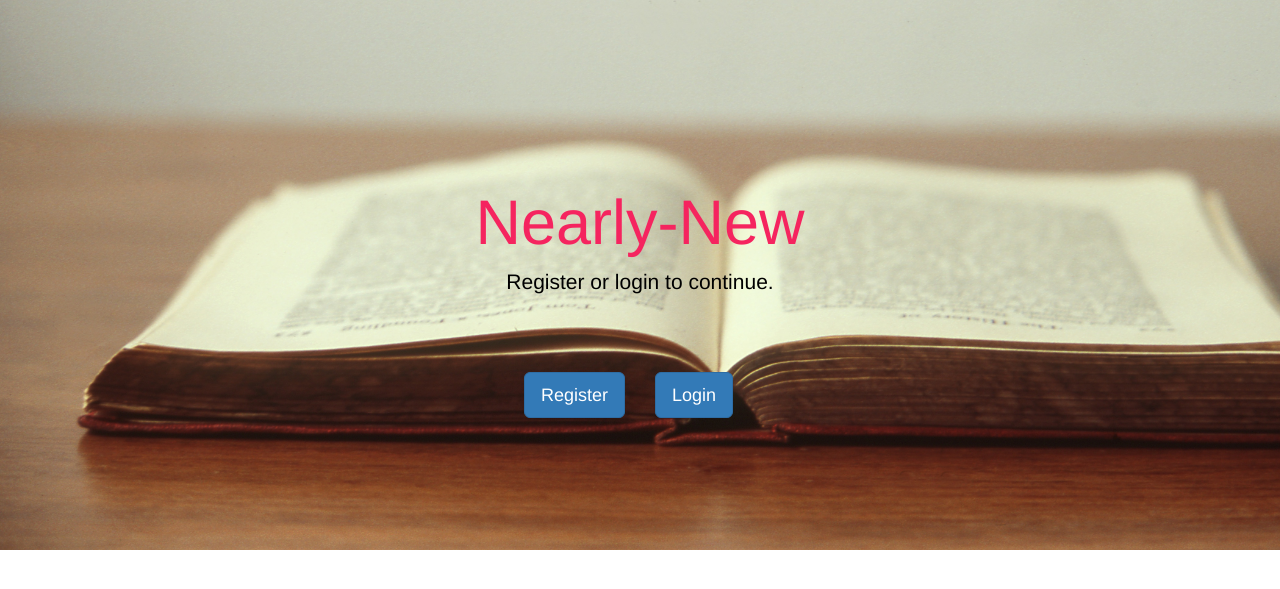
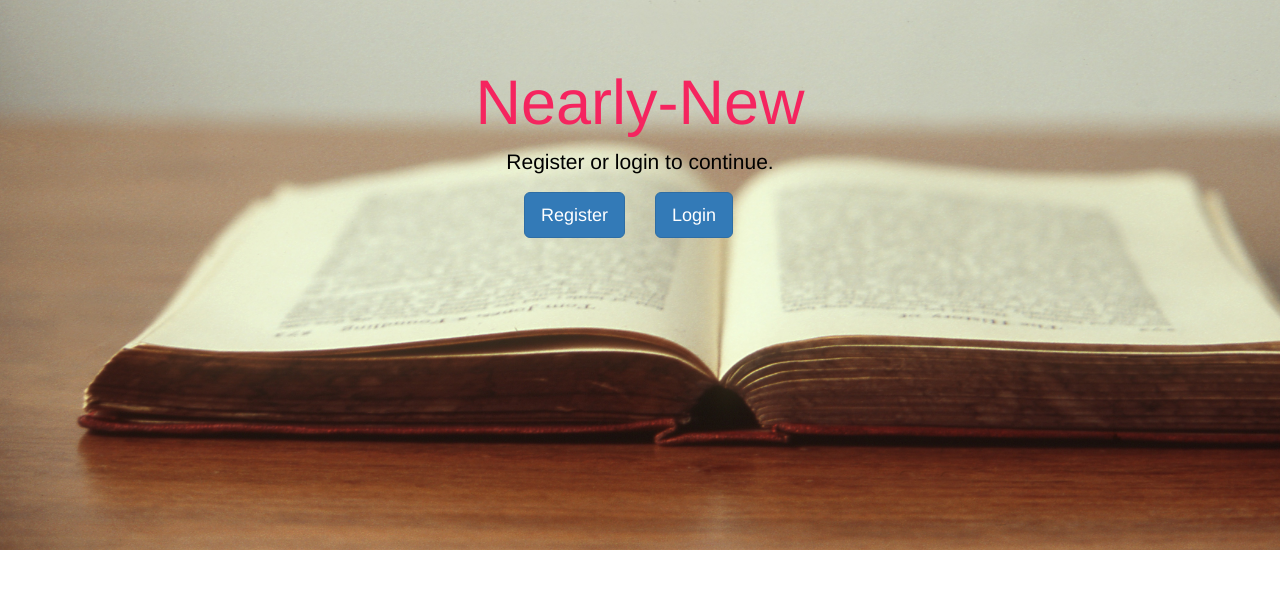
Before and after one commit to dht93/flask_nearly_new_webapp, a Flask app: page / in a window 1280 px wide. Shown: the top 589 px of the page. Run offline with Flask 2, Linux system fonts and the light colour scheme; some libraries are stand-ins or nearby versions.

Commit message:
Minor changes to home.html and login.html

```diff
--- a/templates/home.html
+++ b/templates/home.html
@@ -1,21 +1,13 @@
 {%extends 'header.html'%}
-
-{%block head%}
-
-<link rel='stylesheet' type='text/css' href="{{url_for('static',filename='css/jumbo.css')}}">
-{%endblock%}
 
 {%block body%}
 {%if not session.logged_in:%}
-<div class="jumbotron" align="center">
+<div class="jumbotron" align="center" style="background-image: url({{url_for('static',filename='images/book.jpg')}});background-size:cover;height:550px;color:#f5245f;">
   <div container>
-    <br>
-    <br>
-    <br><br><br><br>
   <h1>Nearly-New</h1>
   {%if not session.logged_in%}
-  <p id='txt'>Register or login to continue.</p>
-<br><br><br>
+  <p style="color:black;">Register or login to continue.</p>
+
   <div  class= "container-fluid" >
     <div class="row">
       <div class="col-md-6" align="right"><p><a class="btn btn-primary btn-lg" href="{{url_for('register_page')}}" role="button" >Register</a></p></div>
--- a/templates/login.html
+++ b/templates/login.html
@@ -1,8 +1,7 @@
 {%extends 'header.html'%}
 
 {%block body%}
-<div class="container-fluid" align="center" style="min-height:100%">
-	<div class="container-fluid">
+<div class="container-fluid" align="center" style="background-image: url({{url_for('static',filename='images/book.jpg')}});background-size:cover;height:550px;">
 		<br>
 		<h4>Login:</h4>
 		<br>
@@ -18,7 +17,7 @@
       {{error}}
     </div>
 {%endif%}
-</div>
+
 	</div>
 
 {%endblock%}
```
